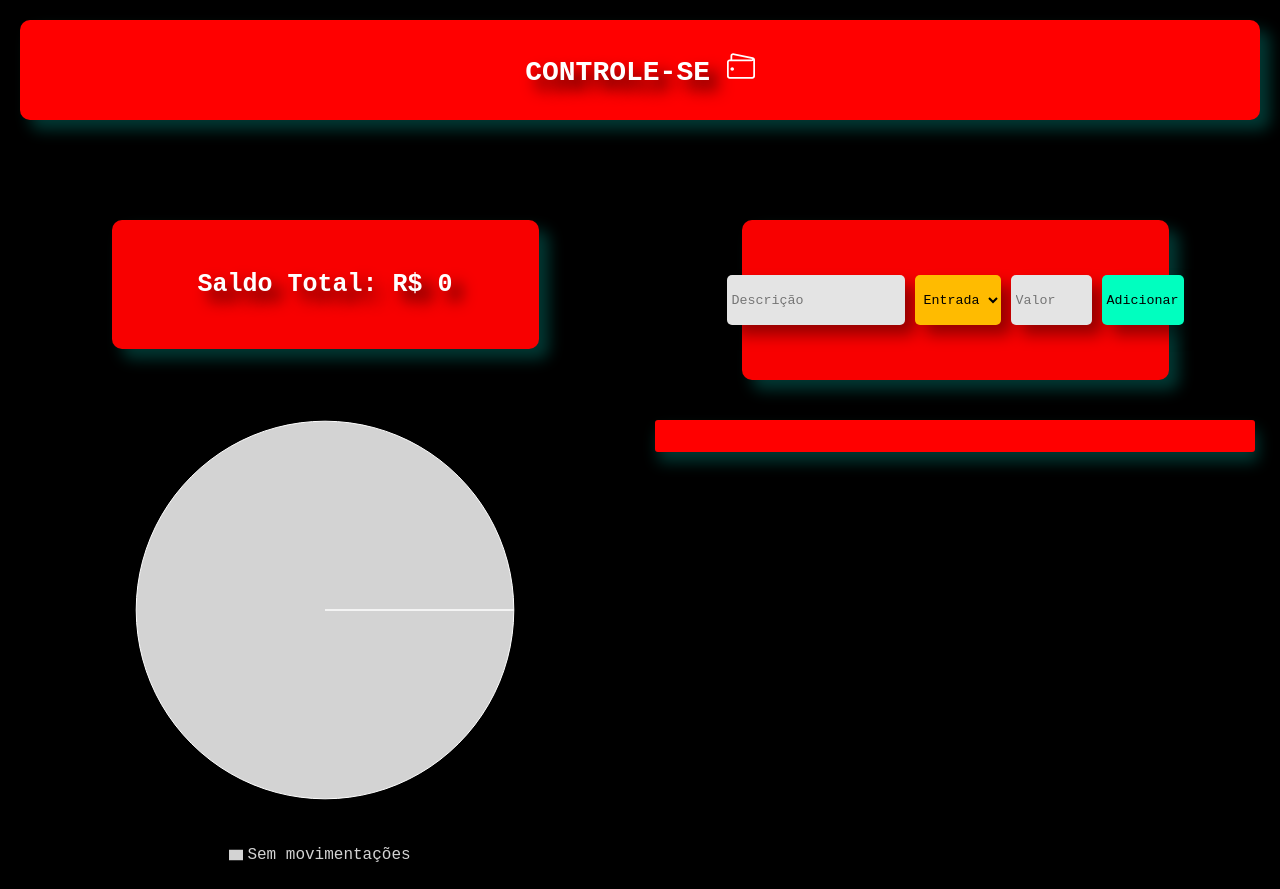
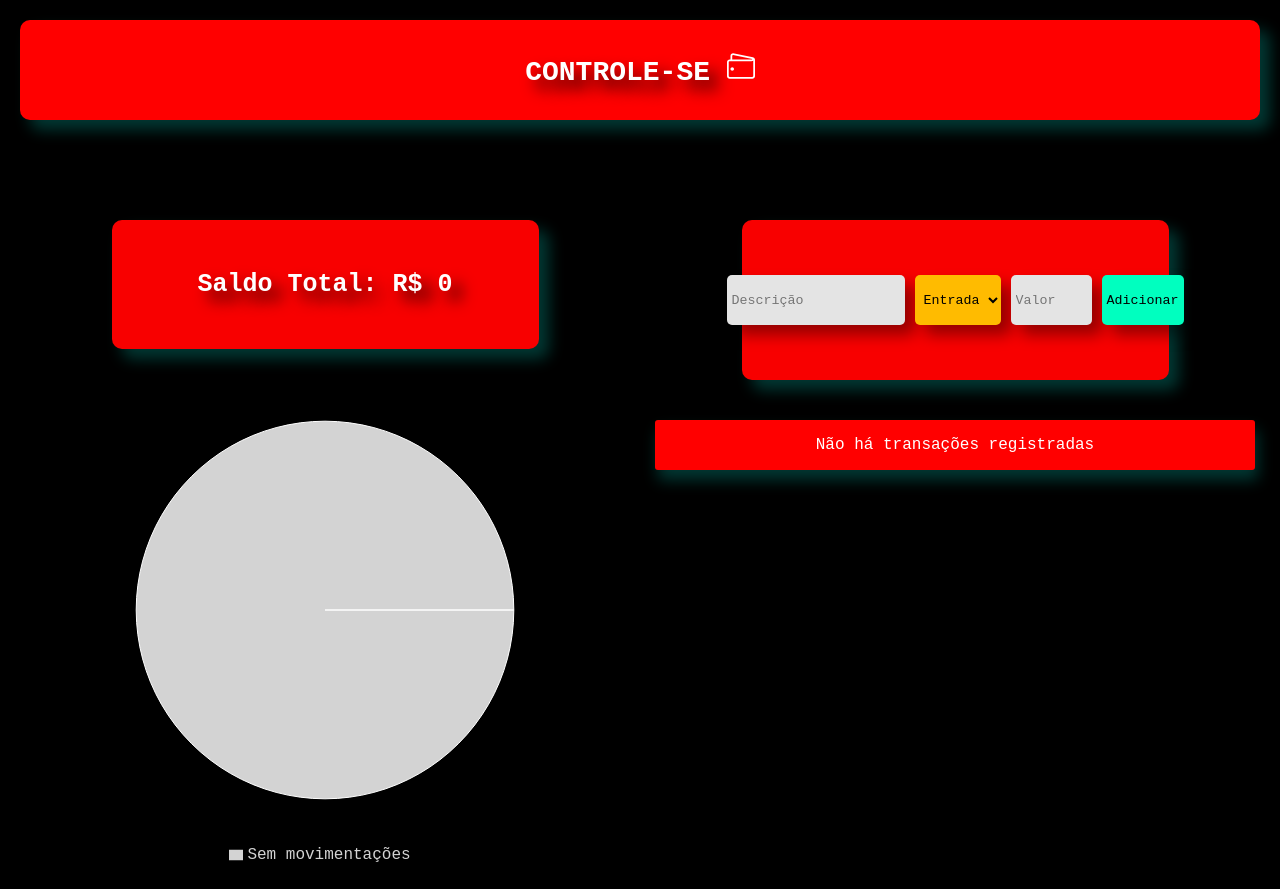
Before and after one commit to Felipesaraiva113/controle-se, a React (Vite) app: page / in a window 1280 px wide. Built offline with nearby package versions, Linux system fonts and the light colour scheme.

Commit message:
finalização da versão 1.0.0 do projeto

```diff
--- a/src/components/TransactionList.jsx
+++ b/src/components/TransactionList.jsx
@@ -4,8 +4,9 @@ import { MdKeyboardDoubleArrowDown } from "react-icons/md";
 import classes from './List.module.css';
 
 function TransactionList({ transactions, onDeleteTransaction }) {
-    return (<div className={classes.div_listagem}>
-        <ul>
+    return ( <div className={classes.div_listagem}>
+        {transactions.length > 0 ? (
+            <ul>
             {transactions.map((transaction) =>
             ( <li key={transaction.id}>
                 {transaction.description} R${Math.abs(transaction.amount)}
@@ -16,7 +17,9 @@ function TransactionList({ transactions, onDeleteTransaction }) {
             </span>
             </li>))}
         </ul>
-
+        ): (
+            <p style={{textAlign: 'center'}}>Não há transações registradas</p>
+        )}
     </div>
     );
 }
```
Also changed, not shown: src/components/List.module.css (line endings or trailing spaces).
